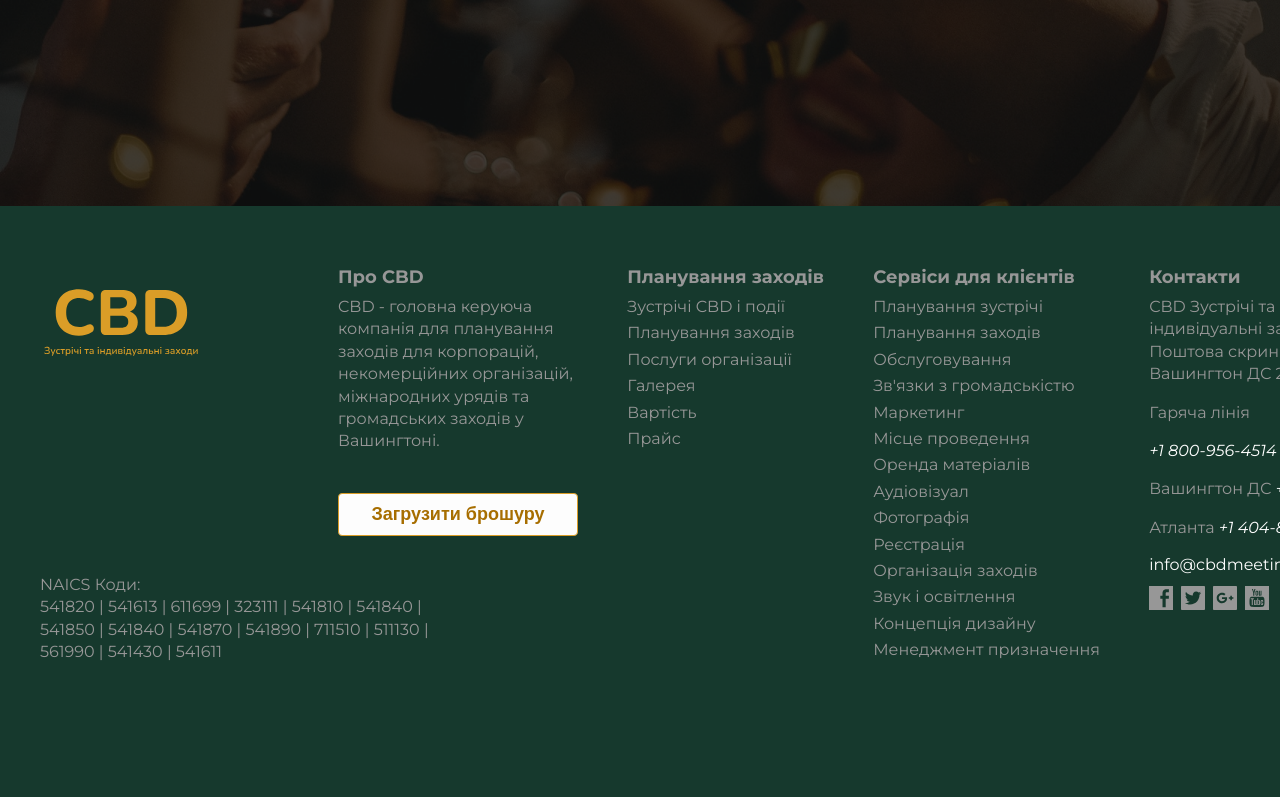
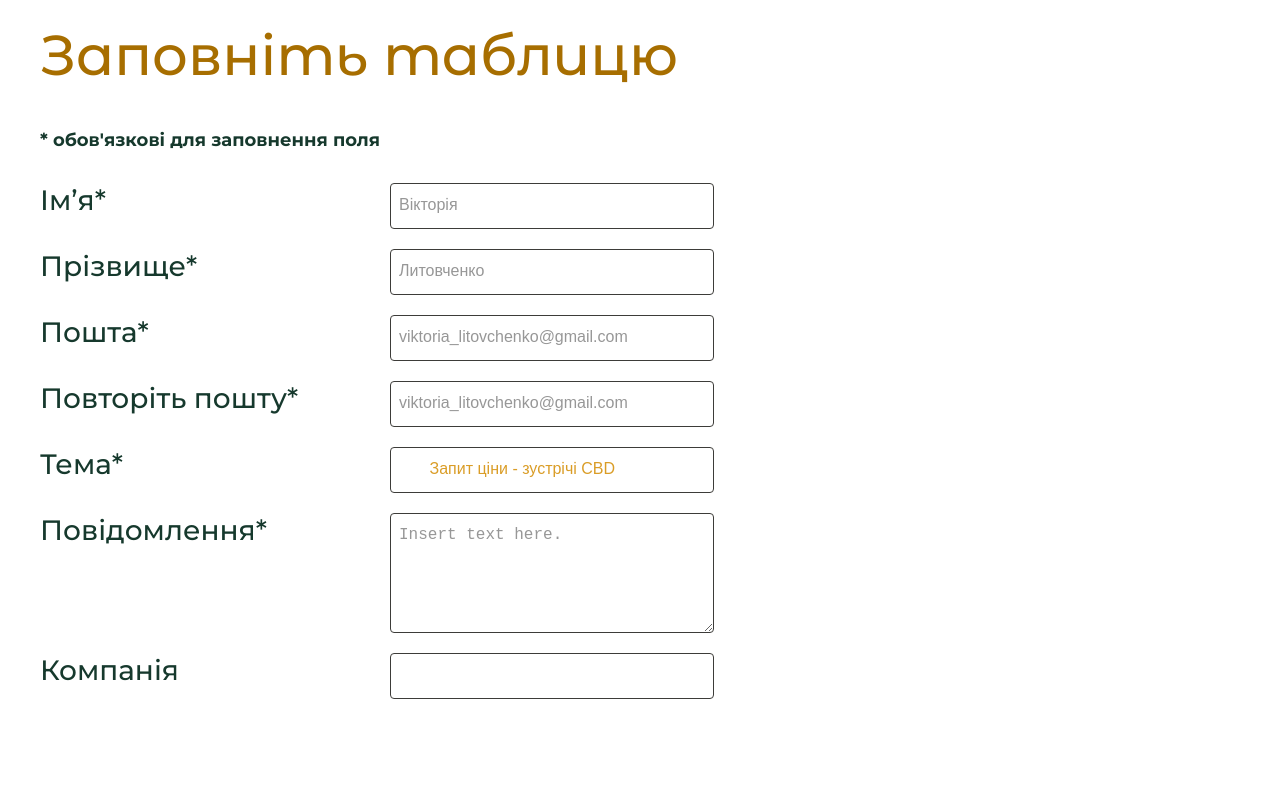
Before and after one commit to mvkochar/cbd-event, a React (Create React App) app: page /cost in a window 1280 px wide. Shown: the part 638-1435 px from the top of the page. Built offline with nearby package versions, Linux system fonts and the light colour scheme.

Commit message:
add Cost-wr block to Cost page

```diff
--- a/src/components/Header/Header.tsx
+++ b/src/components/Header/Header.tsx
@@ -28,7 +28,7 @@
                         <li className="header-nav-item"><a href="">Клієнти</a></li>
                         <li className="header-nav-item"><a href="">Магазин</a></li>
                         <li className="header-nav-item"><a href="">Контакти</a></li>
-                        <li className="header-nav-item"><a href="">Вартість</a></li>
+                        <li className="header-nav-item"><Link to="cost">Вартість</Link></li>
                         <li className="header-nav-item"><a href="">Події</a></li>
                     </ul>
                 </nav>
--- a/src/components/Main/Main.tsx
+++ b/src/components/Main/Main.tsx
@@ -1,6 +1,6 @@
 import React from 'react'
 import { Route, Routes } from 'react-router-dom'
-import { About, Home, Portfolio, Services } from '../../pages'
+import { About, Cost, Home, Portfolio, Services } from '../../pages'
 
 type MainProps = {
   handlePage: (pageNum: number) => void
@@ -25,6 +25,10 @@
         path='portfolio'
         element={<Portfolio handlePage={handlePage}/>}
       />
+      <Route
+        path='cost'
+        element={<Cost handlePage={handlePage} />}
+      />
     </Routes>
   )
 }
--- a/src/components/Top/Top.tsx
+++ b/src/components/Top/Top.tsx
@@ -22,6 +22,8 @@
                 return "549px"
             case 4:
                 return "551px"
+            case 5:
+                return "551px"
         }
     }
 
@@ -34,6 +36,8 @@
             case 3:
                 return "0"
             case 4:
+                return "0"
+            case 5:
                 return "0"
         }
     }
@@ -65,6 +69,8 @@
                             <h1 className="cbd-main-title" style={{textAlign: 'center'}}>Сервіси</h1>
                             : pageNum === 4 ?
                             <h1 className="cbd-main-title" style={{textAlign: 'center'}}>Портфоліо подій (можливості)</h1>
+                            : pageNum === 5 ?
+                            <h1 className="cbd-main-title" style={{textAlign: 'right'}}>Розрахунок вартості події</h1>
                             :
                             null
                 }
--- a/src/global.css
+++ b/src/global.css
@@ -18,7 +18,8 @@
 .services-reviews-title,
 .services-standarts-title,
 .tariffs-item-title,
-.portfolio-video-title {
+.portfolio-video-title,
+.cost-title {
     font-family: "Montserrat Alternates", sans-serif;
     font-weight: 500;
     font-size: 56px;
--- /dev/null
+++ b/src/pages/Cost.css
@@ -0,0 +1,74 @@
+.cost-wr {
+    padding-top: 108px;
+    padding-bottom: 200px;
+    padding-left: 40px;
+    padding-right: 40px;
+}
+
+.cost-note {
+    margin-top: 40px;
+    font-weight: 700;
+    font-size: 18px;
+    color: #16392D;
+}
+
+.cost-fm {
+    margin-top: 32px;
+    flex-direction: column;
+    gap: 20px;
+}
+
+.cost-fm .input-bl {
+    gap: 82px;
+}
+
+.cost-fm label {
+    display: block;
+    width: 268px;
+    font-weight: 500;
+    font-size: 28px;
+    color: #16392D;
+}
+
+.cost-fm input {
+    display: block;
+    width: 324px;
+    padding-top: 12px;
+    padding-bottom: 14px;
+    padding-left: 8px;
+    border: 1px solid #3D3C39;
+    border-radius: 4px;
+    outline: none;
+    font-size: 16px;
+    color: #979797;
+}
+
+.cost-fm input::placeholder {
+    color: #979797;
+}
+
+.cost-fm textarea {
+    display: block;
+    width: 324px;
+    height: 120px;
+    padding-top: 12px;
+    padding-left: 8px;
+    border: 1px solid #3D3C39;
+    border-radius: 4px;
+    outline: none;
+    font-size: 16px;
+    color: #979797;
+}
+
+.input-bl-subject input {
+    padding-left: 38.5px;
+    color: #DA9D27;
+}
+
+.input-bl-subject input::placeholder {
+    color: #DA9D27;
+}
+
+.cost-fm textarea::placeholder {
+    color: #979797;
+}
--- /dev/null
+++ b/src/pages/Cost.tsx
@@ -0,0 +1,56 @@
+import React from 'react'
+import '../global.css'
+import './Cost.css'
+
+type CostProps = {
+    handlePage: (pageNum: number) => void
+}
+
+const Cost = ({ handlePage }: CostProps) => {
+    React.useEffect(() => {
+        handlePage(5)
+    }, [handlePage]);
+
+    return (
+        <main>
+            <div className="cost-wr d-f jc-sb align-center">
+                <div>
+                    <h2 className="cost-title">Заповніть таблицю</h2>
+                    <p className="cost-note">* обов'язкові для заповнення поля</p>
+                    <form action="" className='cost-fm d-f'>
+                        <div className="input-bl d-f">
+                            <label htmlFor="fname">Ім’я*</label>
+                            <input type="text" name='fname' id='fname' placeholder='Вікторія' required />
+                        </div>
+                        <div className="input-bl d-f">
+                            <label htmlFor="lname">Прізвище*</label>
+                            <input type="text" name='lname' id='lname' placeholder='Литовченко' required />
+                        </div>
+                        <div className="input-bl d-f">
+                            <label htmlFor="email">Пошта*</label>
+                            <input type="email" name="email" id="email" placeholder='viktoria_litovchenko@gmail.com' required />
+                        </div>
+                        <div className="input-bl d-f">
+                            <label htmlFor="remail">Повторіть пошту*</label>
+                            <input type="email" name="remail" id="remail" placeholder='viktoria_litovchenko@gmail.com' required />
+                        </div>
+                        <div className="input-bl input-bl-subject d-f">
+                            <label htmlFor="subject">Тема*</label>
+                            <input type="text" name='subject' id='subject' placeholder='Запит ціни - зустрічі CBD' required />
+                        </div>
+                        <div className="input-bl d-f">
+                            <label htmlFor="msg">Повідомлення*</label>
+                            <textarea name="msg" id="msg" placeholder='Insert text here.' required></textarea>
+                        </div>
+                        <div className="input-bl d-f">
+                            <label htmlFor="company">Компанія</label>
+                            <input type="text" name='company' id='company' />
+                        </div>
+                    </form>
+                </div>
+            </div>
+        </main>
+    )
+}
+
+export default Cost
--- a/src/pages/index.ts
+++ b/src/pages/index.ts
@@ -2,5 +2,6 @@
  import About from "./About";
  import Services from "./Services";
  import Portfolio from "./Portfolio";
+ import Cost from "./Cost";
 
-export {Home, About, Services, Portfolio}
+export {Home, About, Services, Portfolio, Cost}
```
Also changed, not shown: public/images/top-bg5.png (added).
